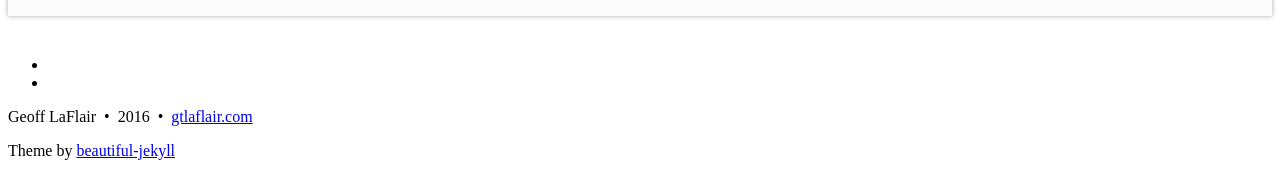
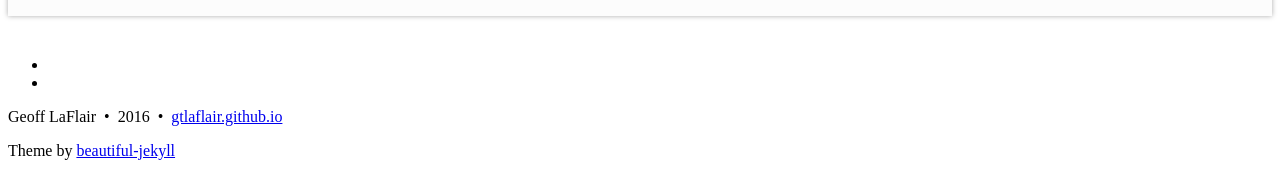
Before and after one commit to bryongloden/gtlaflair.github.io-1, a Jekyll site: the page built from index.md, in a window 1280 px wide. Shown: the part 1305-1478 px from the top of the page. Built offline with Jekyll 4.4.1, drawn with Linux system fonts in a browser that asks for light colours.

Commit message:
getting the website working

```diff
--- a/CNAME
+++ b/CNAME
@@ -1 +1 @@
-gtlaflair.com
+gtlaflait.github.io
--- a/_config.yml
+++ b/_config.yml
@@ -43,7 +43,7 @@ footer-links-active:
 
 # How to display the link to the website in the footer
 # Remove this if you don't want a link in the footer
-url-pretty: "gtlaflair.com"
+url-pretty: "gtlaflair.github.io"
 
 # --- Misc --- #
 
```
